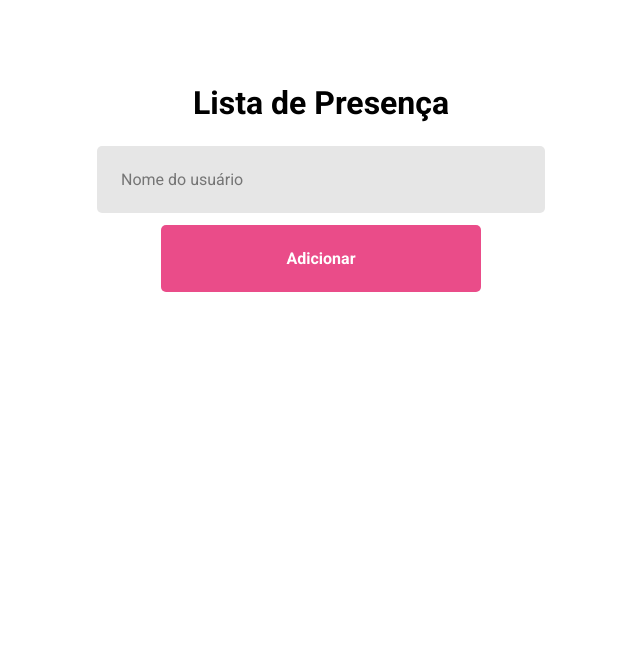
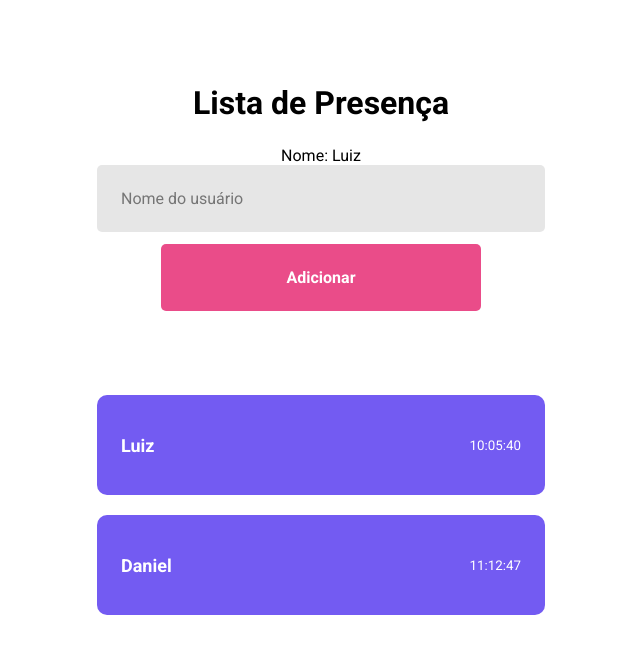
Before and after one commit to luizfranzon/rocketseat-discover, a React (Vite) app in the folder especializar/3-fundamentos-do-reactJS/reactApp/: page / in a window 1280 px wide. Shown: the top 654 px of the page, without its empty margins (319-959 px from the left). Built offline with nearby package versions, Linux system fonts and the light colour scheme.

Commit message:
added useState

```diff
--- a/especializar/3-fundamentos-do-reactJS/reactApp/src/pages/Home/index.jsx
+++ b/especializar/3-fundamentos-do-reactJS/reactApp/src/pages/Home/index.jsx
@@ -1,12 +1,27 @@
+import React, { useState } from 'react';
 import './styles.css'
 
+import Card from "../../components/Card"
+
 function Home() {
-
+    const [studentName, setStudentName] = useState("Luiz");
     return (
         <div className="container">
+
             <h1>Lista de Presença</h1>
-            <input type="text" placeholder="Nome do usuário"/>
+
+            <span>Nome: {studentName}</span>
+
+            <input
+                type="text"
+                placeholder="Nome do usuário"
+                onChange={e => setStudentName(e.target.value)}
+            />
             <button>Adicionar</button>
+
+            <Card name="Luiz" time="10:05:40"/>
+            <Card name="Daniel" time="11:12:47"/>
+
         </div>
     )
 }
```
